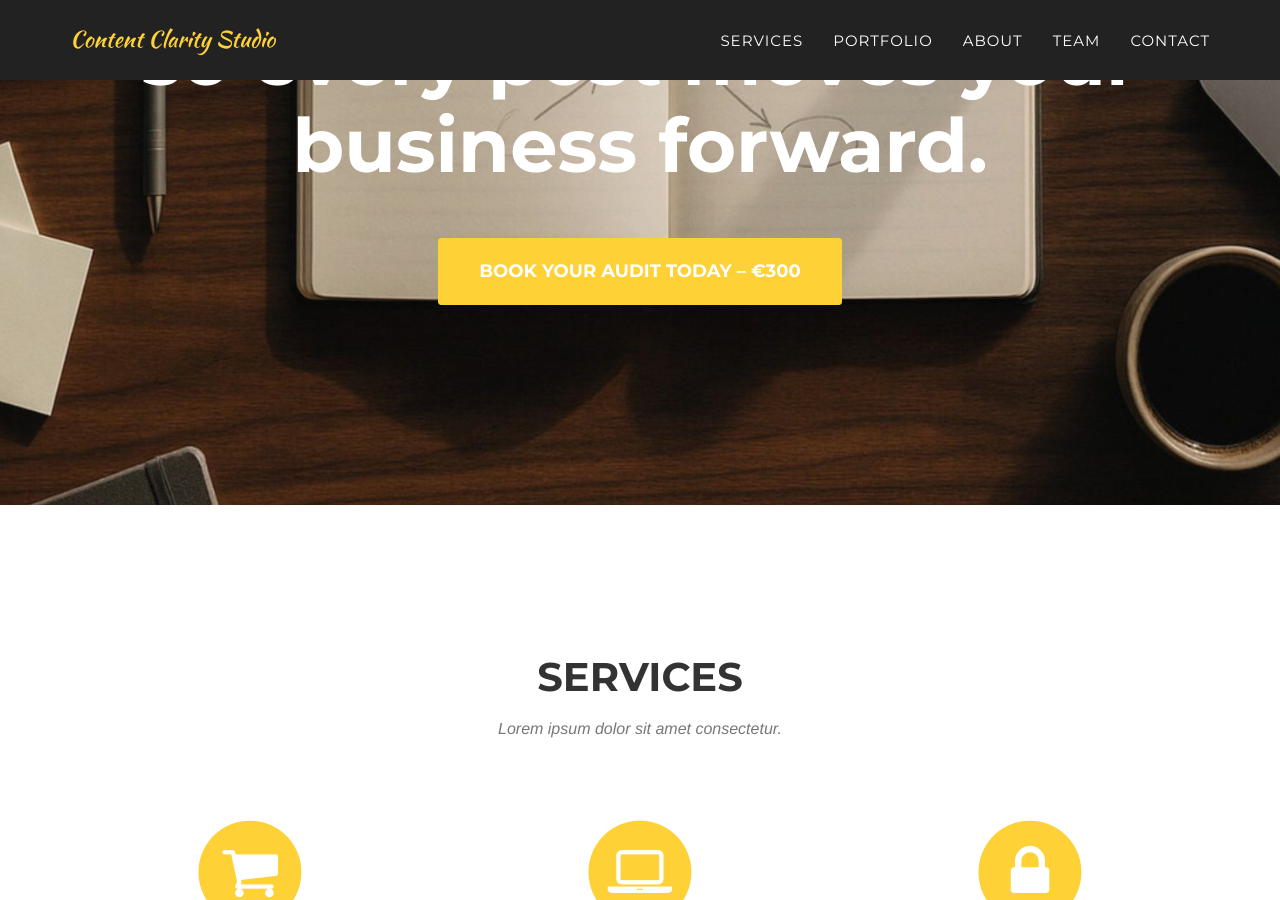
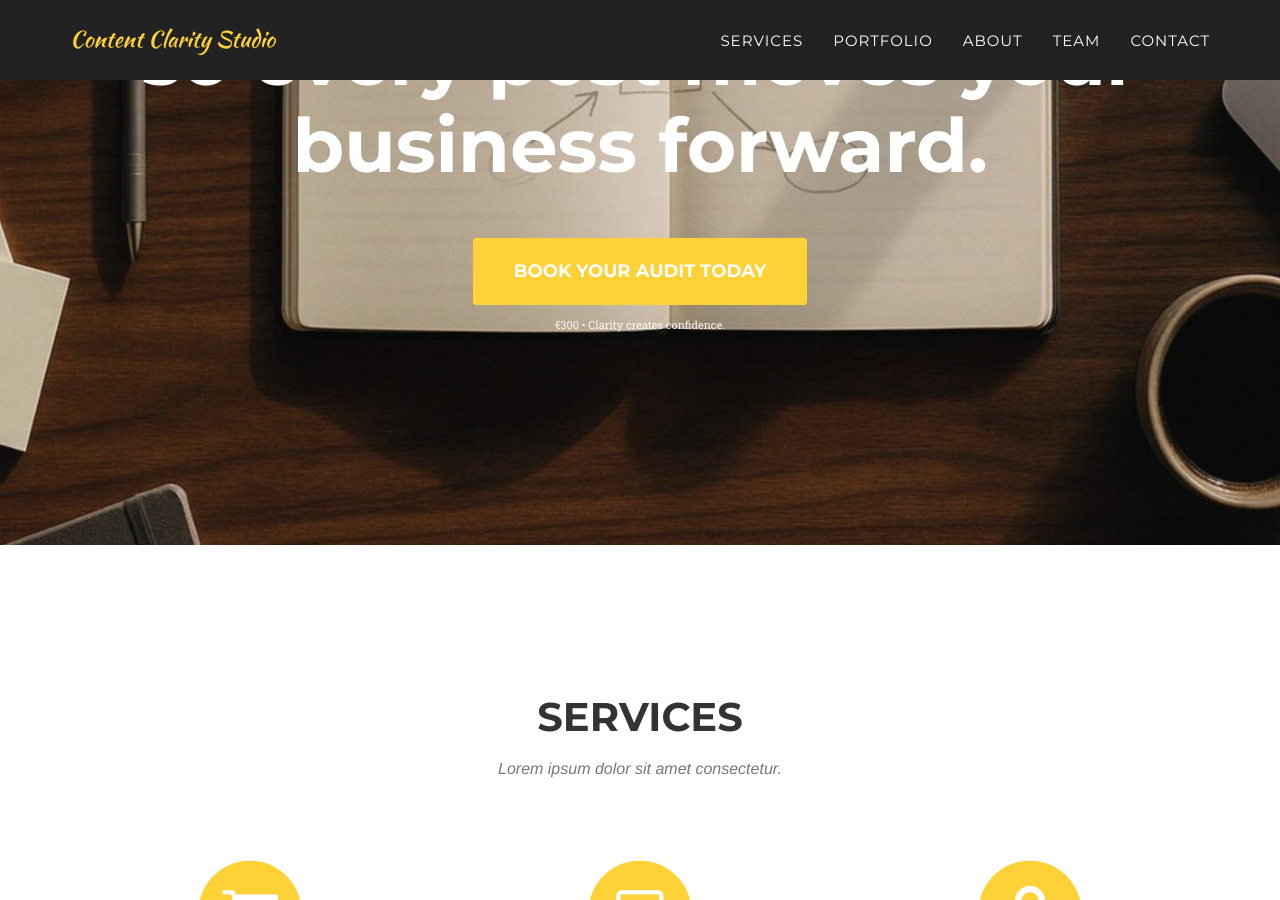
Before and after one commit to ContentClarityStudio/contentclaritystudio.github.io, a Jekyll site: the page built from index.html, in a window 1280 px wide and 900 px high, scrolled down 436 px. Built offline with Jekyll 4.4.1, drawn with Linux system fonts in a browser that asks for light colours; some web fonts are replaced.

Commit message:
Update header.html

```diff
--- a/_includes/header.html
+++ b/_includes/header.html
@@ -51,7 +51,12 @@
   so every post moves your business forward.
 </div>
 
-      <a href="#contact" class="page-scroll btn btn-xl">Book your audit today – €300</a>
+<a href="#contact" class="page-scroll btn btn-xl">Book your audit today</a>
+<p style="margin-top:10px; font-size:1.1rem; color:#fff; opacity:0.9;">
+  €300 • Clarity creates confidence.
+</p>
+
+
     </div>
   </div>
 </header>
```
